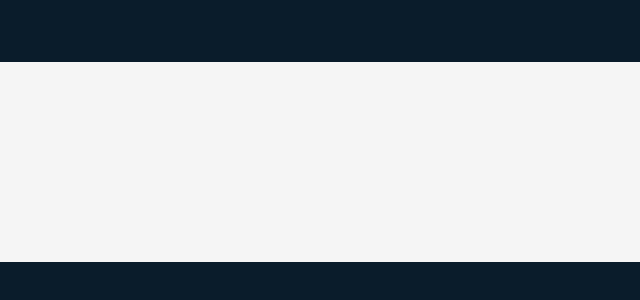
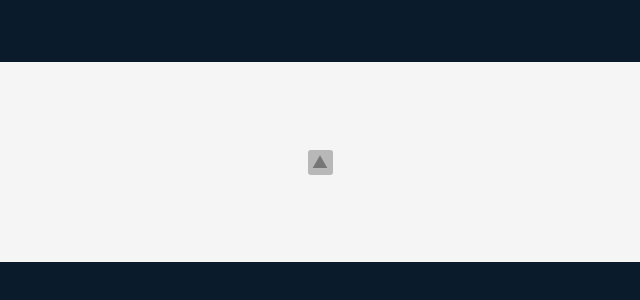
Before and after one commit to DogGotSwag/moduleImageCarousel, a website built with webpack: page src/template.html in a window 1280 px wide. Shown: the part 238-538 px from the top of the page, 320-960 px from the left. Built offline with nearby package versions, Linux system fonts and the light colour scheme.

Commit message:
create & add arrows that will be used to move imgs
created the div and put the imgs inside added css
to make it look nicer and more interactive

```diff
--- a/src/carouselModule.css
+++ b/src/carouselModule.css
@@ -1,5 +1,6 @@
-.mainContainer, .mainContainer *{
-    box-sizing: border-box;
+.mainContainer,
+.mainContainer * {
+  box-sizing: border-box;
 }
 .mainContainer {
   background-color: whitesmoke;
@@ -20,3 +21,31 @@
   min-width: 100%;
   right: var(--shift);
 }
+
+.mainContainer .arrowDiv {
+  position: absolute;
+  --dem: 25px;
+  width: var(--dem);
+  height: var(--dem);
+  background-color: gray;
+  display: flex;
+  justify-content: center;
+  align-items: center;
+  border-radius: 3px;
+  opacity: 0.3;
+  cursor: pointer;
+}
+
+.mainContainer .arrowDiv:hover{
+    opacity: .6;
+}
+.mainContainer .arrowDiv:active{
+    opacity: 1;
+}
+
+.mainContainer .arrowDiv img {
+  --demImg: 16px;
+  width: var(--demImg);
+  height: var(--demImg);
+  background-color: gray;
+}
--- a/src/moduleCarousel.js
+++ b/src/moduleCarousel.js
@@ -1,6 +1,25 @@
 import './carouselModule.css';
+import triangle from '../img/triangle.svg'
 
-export default ( containerClass ) => {
-    const container = document.querySelector(`${containerClass}`);
-    container.classList.add('mainContainer');
+
+export default (containerClass) => {
+  const container = document.querySelector(`${containerClass}`);
+  container.classList.add('mainContainer');
+
+  const leftArrowDiv = document.createElement('div');
+  leftArrowDiv.classList.add('arrowDiv');
+  const leftArrowImg = document.createElement('img')
+  leftArrowImg.src = triangle;
+  leftArrowDiv.appendChild( leftArrowImg);
+
+
+  const rightArrowDiv = document.createElement('div');
+  rightArrowDiv.classList.add('arrowDiv');
+  const rightArrowImg = document.createElement('img')
+  rightArrowImg.src = triangle;
+  rightArrowDiv.appendChild( rightArrowImg);
+
+
+  container.appendChild(leftArrowDiv);
+  container.appendChild(rightArrowDiv);
 };
```
Also changed, not shown: img/triangle.svg (added).
